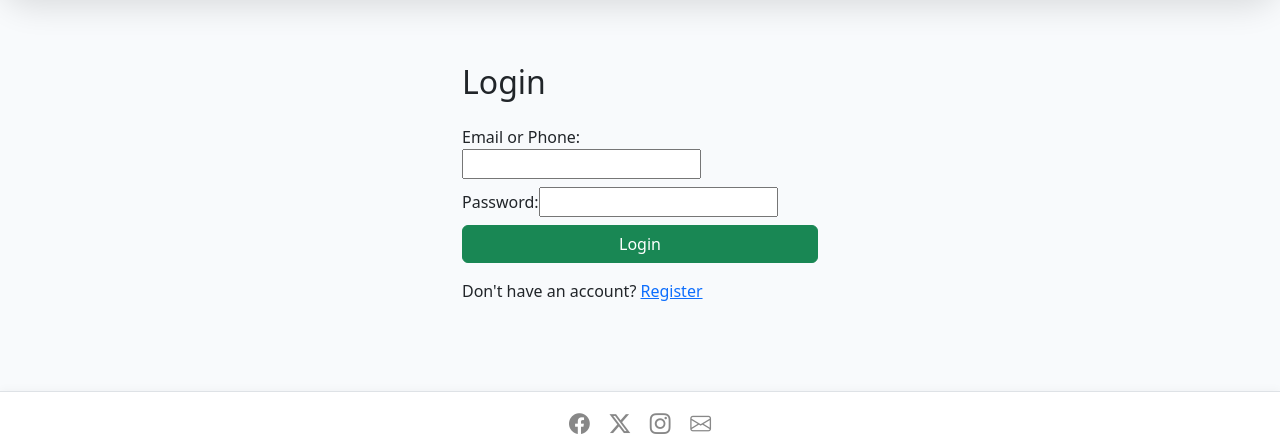
After one commit to lkamal11/django-ecommerce-starter, a Django app: page /login/ in a window 1280 px wide. The commit adds this page. Shown: the part 467-915 px from the top of the page. Run offline with Django 4.2, Linux system fonts and the light colour scheme.

Commit message:
Login added

```diff
--- a/shop/settings.py
+++ b/shop/settings.py
@@ -62,3 +62,8 @@ MEDIA_URL = '/media/'
 MEDIA_ROOT = BASE_DIR / 'media'
 
 DEFAULT_AUTO_FIELD = 'django.db.models.BigAutoField'
+
+AUTHENTICATION_BACKENDS = [
+    'store.auth_backends.EmailOrPhoneBackend',
+    'django.contrib.auth.backends.ModelBackend',
+]
--- a/store/forms.py
+++ b/store/forms.py
@@ -1,5 +1,36 @@
+from django import forms
+from django.contrib.auth.models import User
 
-from django import forms
+class UserRegisterForm(forms.ModelForm):
+    password = forms.CharField(widget=forms.PasswordInput, required=True)
+    confirm_password = forms.CharField(widget=forms.PasswordInput, required=True)
+    phone = forms.CharField(max_length=20, required=False)
+    email = forms.EmailField(required=False)
+
+    class Meta:
+        model = User
+        fields = ['username', 'first_name', 'last_name', 'email', 'password']
+
+    def clean(self):
+        cleaned_data = super().clean()
+        password = cleaned_data.get("password")
+        confirm_password = cleaned_data.get("confirm_password")
+        email = cleaned_data.get("email")
+        phone = cleaned_data.get("phone")
+
+        # All fields except email/phone are required by default
+        for field in ['username', 'first_name', 'last_name', 'password', 'confirm_password']:
+            if not cleaned_data.get(field):
+                self.add_error(field, "This field is required.")
+
+        # At least one of email or phone is required
+        if not email and not phone:
+            raise forms.ValidationError("At least one of Email or Phone number is required.")
+
+        if password and confirm_password and password != confirm_password:
+            self.add_error('confirm_password', "Passwords do not match.")
+
+        return cleaned_data
 
 class CheckoutForm(forms.Form):
     full_name = forms.CharField(max_length=200)
@@ -7,3 +38,7 @@ class CheckoutForm(forms.Form):
     address = forms.CharField(max_length=300)
     city = forms.CharField(max_length=120)
     postal_code = forms.CharField(max_length=20)
+
+class EmailOrPhoneLoginForm(forms.Form):
+    username = forms.CharField(label="Email or Phone")
+    password = forms.CharField(widget=forms.PasswordInput)
--- a/store/urls.py
+++ b/store/urls.py
@@ -1,4 +1,3 @@
-
 from django.urls import path
 from . import views
 
@@ -14,4 +13,7 @@ urlpatterns = [
     path('cart/update/<int:product_id>/', views.update_cart, name='update_cart'),
     path('cart/remove/<int:product_id>/', views.remove_from_cart, name='remove_from_cart'),
     path('checkout/', views.checkout, name='checkout'),
+    path('register/', views.register_view, name='register'),
+    path('login/', views.login_view, name='login'),
+    path('logout/', views.logout_view, name='logout'),
 ]
--- a/store/views.py
+++ b/store/views.py
@@ -2,9 +2,11 @@ from django.shortcuts import render, get_object_or_404, redirect
 from django.views.decorators.http import require_POST
 from django.contrib import messages
 from django.core.paginator import Paginator
-from .models import Product, Category, Order, OrderItem
+from .models import Product, Category, Order, OrderItem, UserProfile
 from .cart import Cart
-from .forms import CheckoutForm
+from .forms import CheckoutForm, UserRegisterForm, EmailOrPhoneLoginForm
+from django.contrib.auth.forms import UserCreationForm, AuthenticationForm
+from django.contrib.auth import login, authenticate, logout
 
 def home(request):
     categories = Category.objects.all().order_by('name')
@@ -120,3 +122,54 @@ def checkout(request):
         form = CheckoutForm()
 
     return render(request, 'store/checkout.html', {'form': form, 'cart': cart})
+
+def register_view(request):
+    if request.user.is_authenticated:
+        return redirect('store:home')
+    if request.method == 'POST':
+        form = UserRegisterForm(request.POST)
+        if form.is_valid():
+            user = form.save(commit=False)
+            user.set_password(form.cleaned_data['password'])
+            user.save()
+            # Save phone number
+            phone = form.cleaned_data.get('phone')
+            UserProfile.objects.create(user=user, phone=phone)
+            # Authenticate user with username and password
+            user = authenticate(request, username=user.username, password=form.cleaned_data['password'])
+            if user is not None:
+                login(request, user)  # Now Django knows which backend was used
+                messages.success(request, "Registration successful. You are now logged in.")
+                return redirect('store:home')
+            else:
+                messages.error(request, "Registration successful, but automatic login failed. Please log in manually.")
+                return redirect('store:login')
+        else:
+            messages.error(request, "Please correct the errors below.")
+    else:
+        form = UserRegisterForm()
+    return render(request, 'store/register.html', {'form': form})
+
+def login_view(request):
+    if request.user.is_authenticated:
+        return redirect('store:home')
+    if request.method == 'POST':
+        form = EmailOrPhoneLoginForm(request.POST)
+        if form.is_valid():
+            username = form.cleaned_data['username']
+            password = form.cleaned_data['password']
+            user = authenticate(request, username=username, password=password)
+            if user is not None:
+                login(request, user)
+                messages.success(request, "Login successful.")
+                return redirect('store:home')
+            else:
+                messages.error(request, "Invalid credentials.")
+    else:
+        form = EmailOrPhoneLoginForm()
+    return render(request, 'store/login.html', {'form': form})
+
+def logout_view(request):
+    logout(request)
+    messages.info(request, "You have been logged out.")
+    return redirect('store:home')
--- a/templates/store/base.html
+++ b/templates/store/base.html
@@ -104,6 +104,15 @@
         </span>
         {% endif %}
       </a>
+      <!-- User Auth Links Start -->
+      {% if user.is_authenticated %}
+        <span class="navbar-text ms-3 me-2">Hi, {{ user.username }}!</span>
+        <a class="btn btn-outline-light ms-2" href="{% url 'store:logout' %}">Logout</a>
+      {% else %}
+        <a class="btn btn-outline-light ms-2" href="{% url 'store:login' %}">Login</a>
+        <a class="btn btn-warning ms-2" href="{% url 'store:register' %}">Register</a>
+      {% endif %}
+      <!-- User Auth Links End -->
     </div>
   </div>
 </nav>
@@ -135,4 +144,6 @@
   </div>
 </footer>
 
-<script src=
+<script src="https://cdn.jsdelivr.net/npm/bootstrap@5.3.3/dist/js/bootstrap.bundle.min.js"></script>
+</body>
+</html>
--- /dev/null
+++ b/templates/store/login.html
@@ -0,0 +1,17 @@
+{% extends "store/base.html" %}
+{% block title %}Login{% endblock %}
+{% block content %}
+<div class="row justify-content-center">
+  <div class="col-md-6 col-lg-4">
+    <h2 class="mb-4">Login</h2>
+    <form method="post" novalidate>
+      {% csrf_token %}
+      {{ form.non_field_errors }}
+      <div class="mb-2">{{ form.username.label_tag }}{{ form.username }}</div>
+      <div class="mb-2">{{ form.password.label_tag }}{{ form.password }}</div>
+      <button type="submit" class="btn btn-success w-100">Login</button>
+    </form>
+    <p class="mt-3">Don't have an account? <a href="{% url 'store:register' %}">Register</a></p>
+  </div>
+</div>
+{% endblock %}
```
Also changed, not shown: store/auth_backends.py (added, +19 -0 lines), store/models.py (+9 -1 lines), templates/store/register.html (added, +58 -0 lines), store/migrations/0002_userprofile.py (added).
